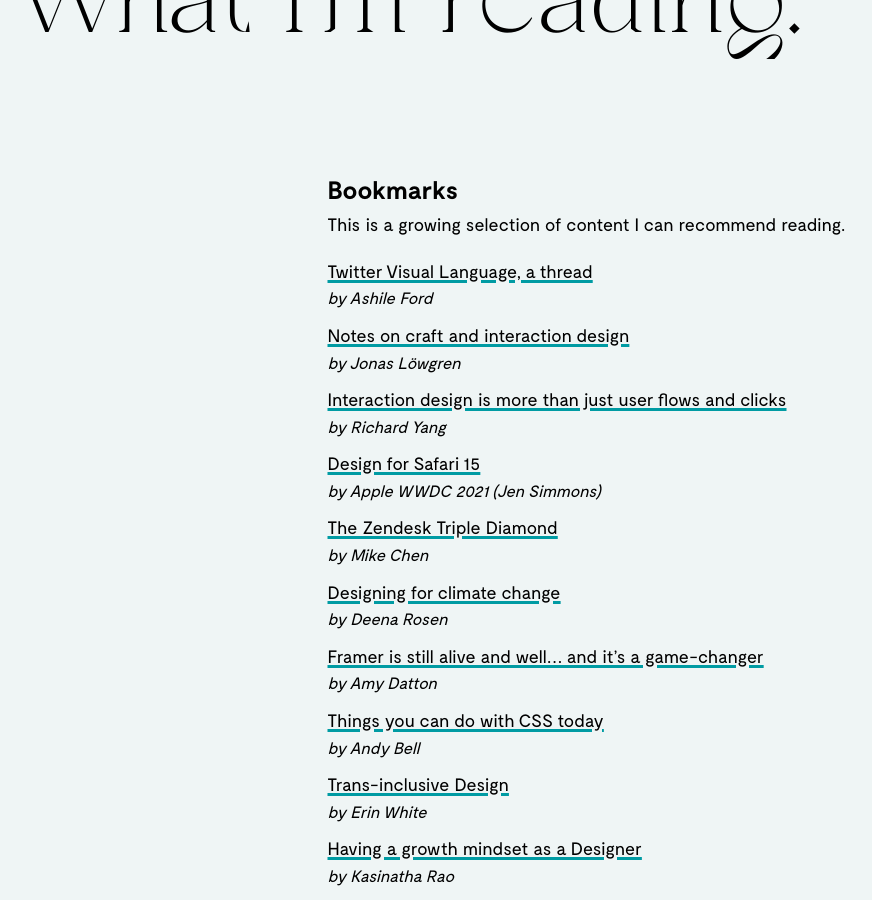
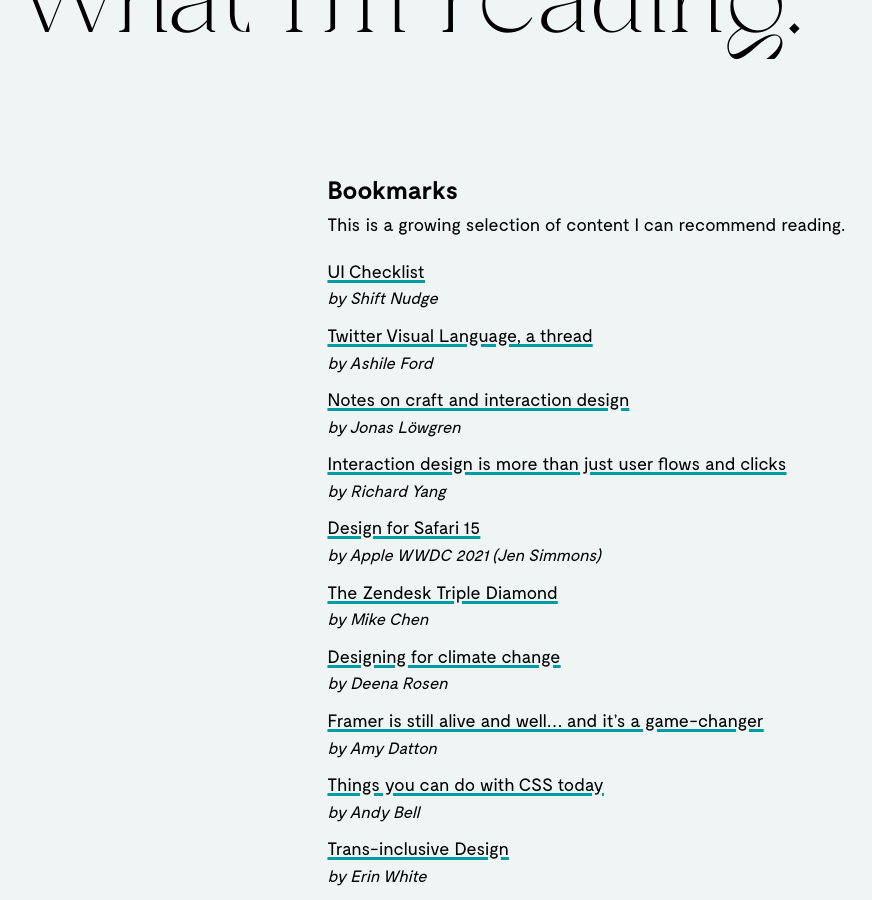
Before and after one commit to jacoblindstrm/jacoblindstrm.github.io, a Jekyll site: the page built from _posts/2020-04-01-what-im-reading.html, in a window 1280 px wide and 900 px high, scrolled down 337 px. Shown: the whole window, without its empty margins (157-1029 px from the left). Built offline with Jekyll 4.4.1, drawn with Linux system fonts in a browser that asks for light colours; comment, search, counter and statistics services are not loaded.

Commit message:
Update articles.yml

```diff
--- a/_data/articles.yml
+++ b/_data/articles.yml
@@ -1,3 +1,6 @@
+- title: UI Checklist
+  url: https://shiftnudge.com/checklist
+  author: Shift Nudge
 - title: Twitter Visual Language, a thread
   url: https://twitter.com/ashlie/status/1425506038506147840
   author: Ashile Ford
```
